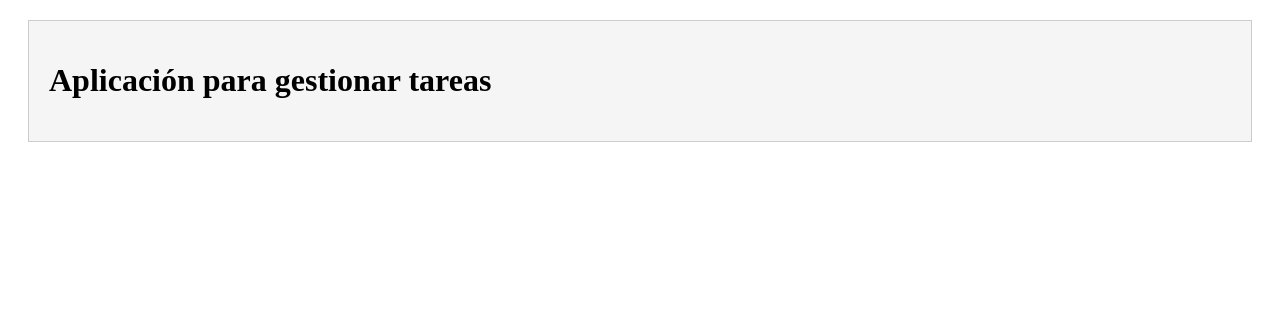
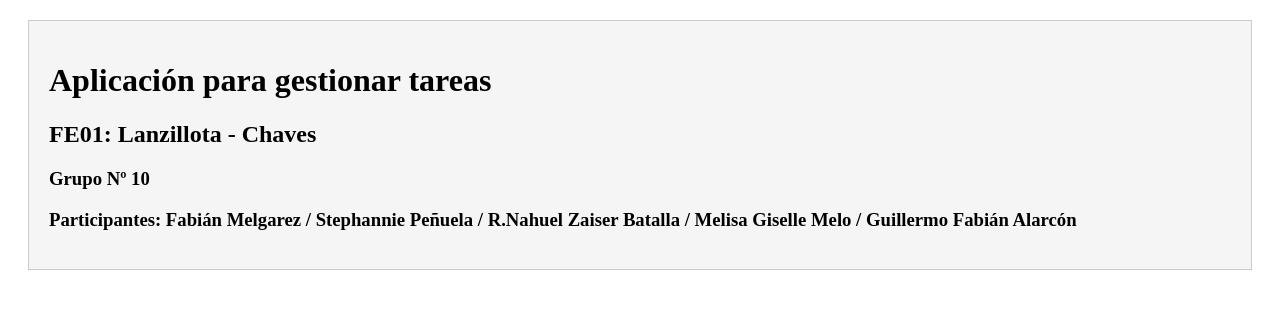
Before and after one commit to guifalar/hito2, a Django app: page / in a window 1280 px wide. Shown: the part 26-335 px from the top of the page. Run offline with Django 4.2, Linux system fonts and the light colour scheme.

Commit message:
Se agrego en el home los datos del curso, y los integrantes del TP

```diff
--- a/tasks/templates/home.html
+++ b/tasks/templates/home.html
@@ -5,6 +5,9 @@
 <!-- Definir un bloque llamado 'content' que se hereda de la plantilla base -->
 
 <h1>Aplicación para gestionar tareas</h1>
+<h2>FE01: Lanzillota - Chaves</h2>
+<h3>Grupo Nº 10</h2>
+<h3>Participantes: Fabián Melgarez / Stephannie Peñuela / R.Nahuel Zaiser Batalla / Melisa Giselle Melo / Guillermo Fabián Alarcón </h3>
 <!-- Encabezado principal de la página que muestra el nombre de la aplicación -->
 
 {%  endblock %}
```
